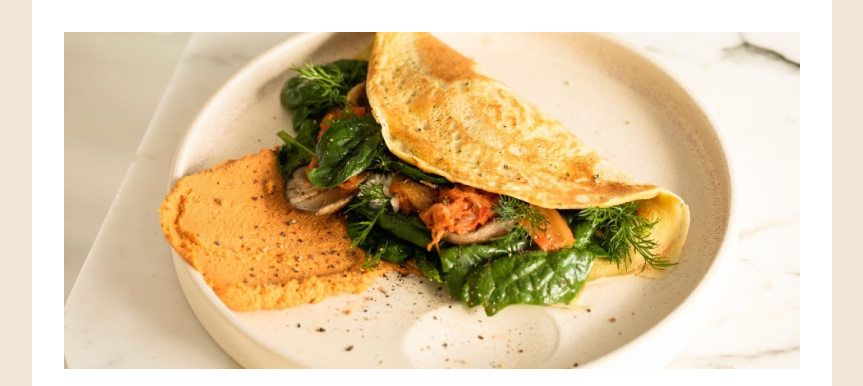
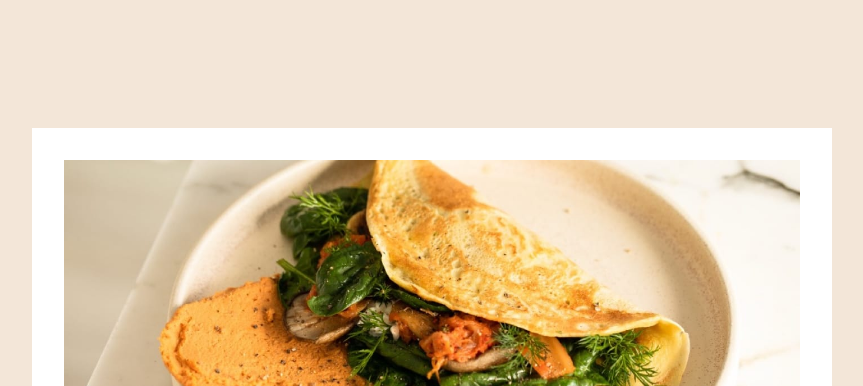
Before and after one commit to splanco/recipe-page, a plain HTML site: page index.html in a window 1280 px wide. Shown: the top 386 px of the page, without its empty margins (208-1071 px from the left). Drawn offline with Linux system fonts and the light colour scheme.

Commit message:
adding padding and margin to card component

```diff
--- a/styles.css
+++ b/styles.css
@@ -55,7 +55,8 @@ h2 {
 .card {
     width: min(100%, 46rem);
     background-color: var(--white);
-    padding: 2rem;
+    padding: clamp(1.5rem, 2rem, 3rem);
+    margin: 8rem 0;
 }
 
 .recipe-image {
```
